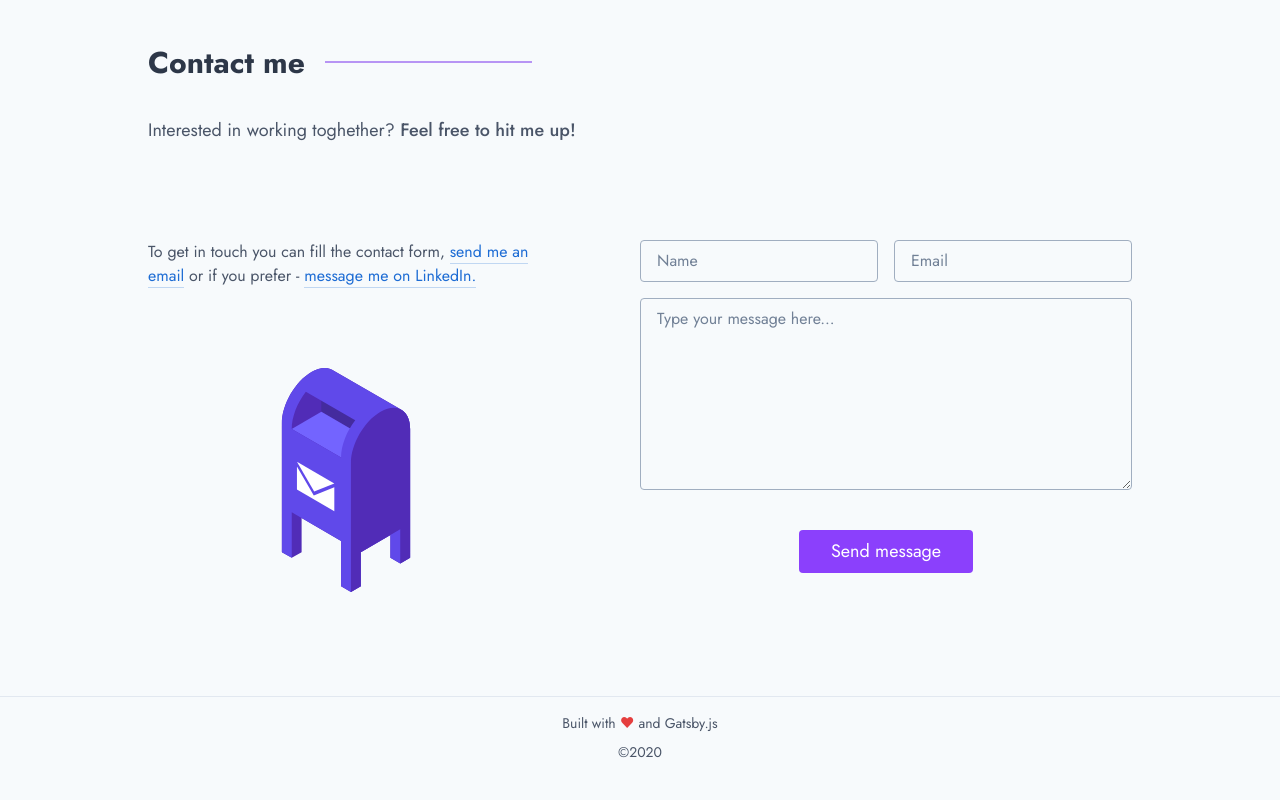
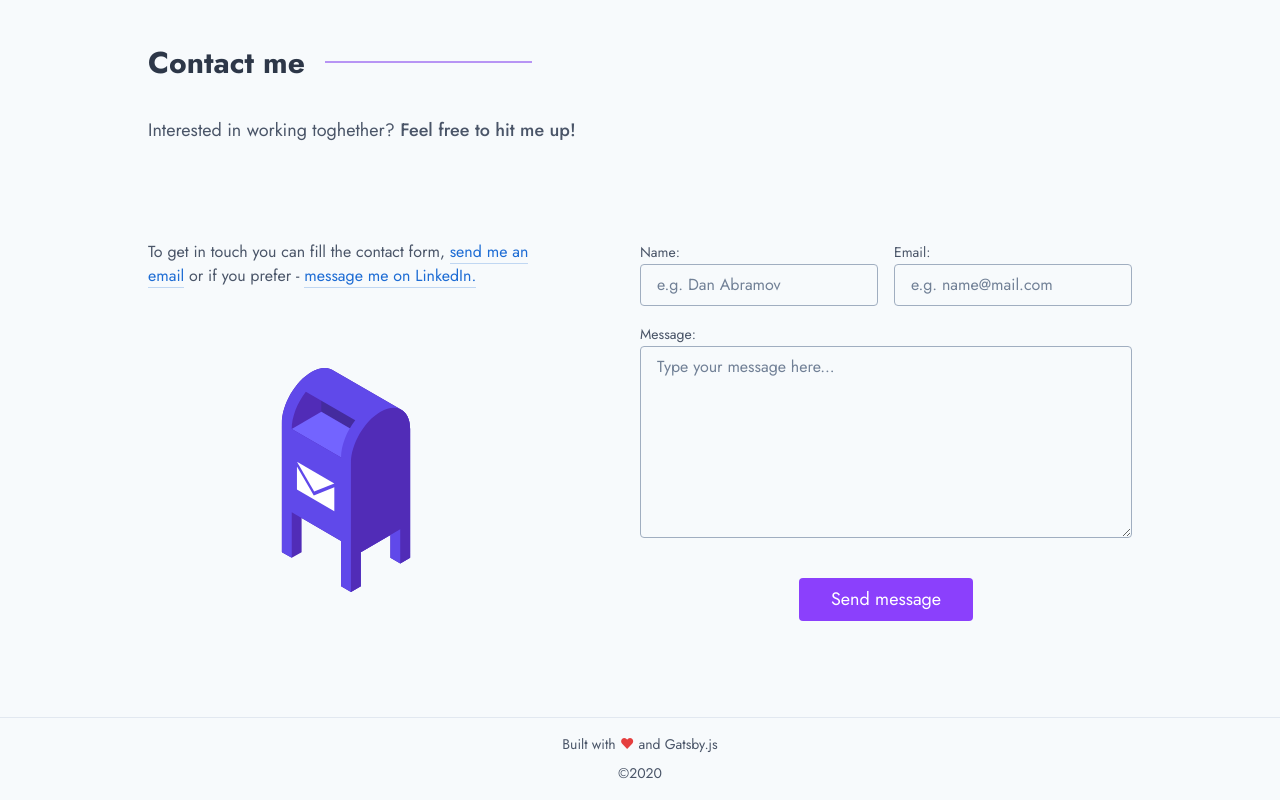
Before and after one commit to DrMalina/portfolio, a Gatsby site: page / in a window 1280 px wide. Shown: the part 3987-4787 px from the top of the page. Before the commit the page ends 4766 px from the top, so only its background shows below. Built offline with nearby package versions, Linux system fonts and the light colour scheme; Gatsby itself is replaced by a stand-in of ours.

Commit message:
Update form labels to be visible and change placeholders text to not confuse screen readers

```diff
--- a/src/components/Form.tsx
+++ b/src/components/Form.tsx
@@ -92,20 +92,21 @@ export function Form() {
         onSubmit={handleSubmit(onSubmit)}
         className="flex flex-wrap -m-2"
       >
+        {/* Netlify inputs */}
         <input type="hidden" name="bot-field" />
         <input type="hidden" name="form-name" value="contact" />
         <FormInput
           id="name"
-          placeholder="Name"
           label="Name"
+          placeholder="e.g. Dan Abramov"
           error={errors.name}
           register={register}
           validation={{ required: true, maxLength: 70 }}
         />
         <FormInput
           id="email"
-          placeholder="Email"
           label="Email"
+          placeholder="e.g. name@mail.com"
           error={errors.email}
           register={register}
           validation={{ required: true, maxLength: 255, pattern: REGEX_EMAIL }}
--- a/src/components/FormInput.tsx
+++ b/src/components/FormInput.tsx
@@ -37,7 +37,7 @@ type InputValidation = {
 type FormInputProps = {
   id: string;
   type?: 'text' | 'email';
-  placeholder: string;
+  placeholder?: string;
   label: string;
   error?: FieldError;
   register: ReturnType<typeof useForm>['register'];
@@ -93,7 +93,7 @@ export function FormInput({
 
   return (
     <div className={containerClassName}>
-      <label htmlFor={id} className="sr-only">
+      <label htmlFor={id} className="text-sm">
         {label}:
       </label>
       {body}
```
